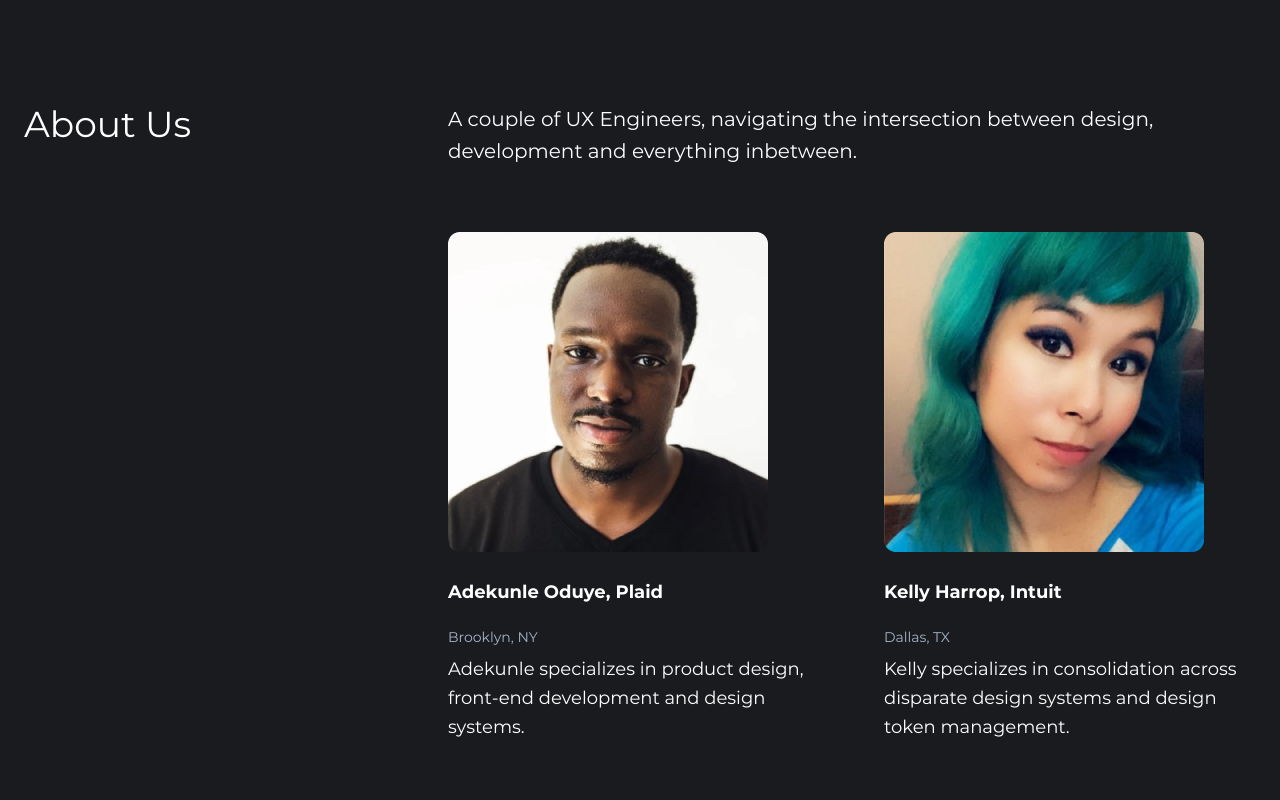
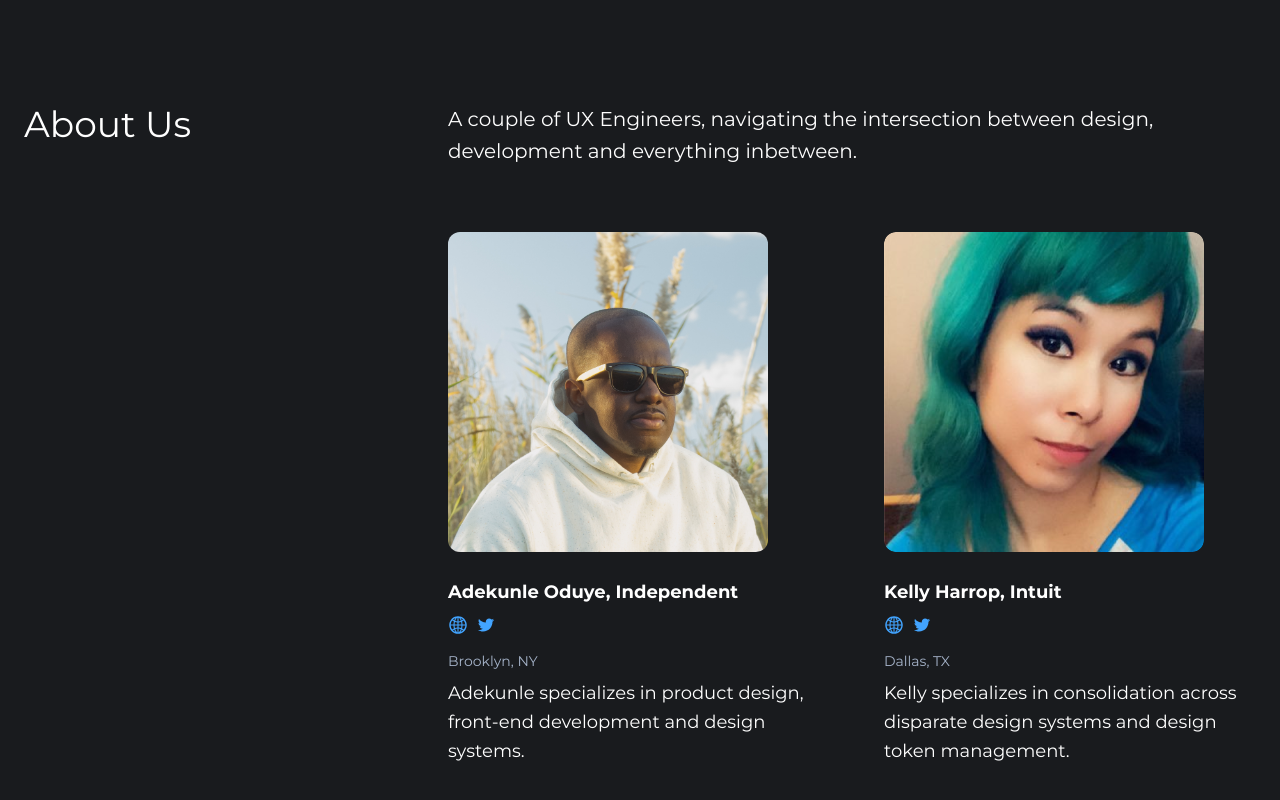
Before and after one commit to Code-And-Pixels-Podcast/website, a Next.js app: page / in a window 1280 px wide. Shown: the part 1053-1853 px from the top of the page. Built offline with nearby package versions, Linux system fonts and the light colour scheme.

Commit message:
feat: change photo and added social

```diff
--- a/public/_assets/data/hosts.json
+++ b/public/_assets/data/hosts.json
@@ -1,16 +1,20 @@
 [
 	{
 		"name": "Adekunle Oduye",
-		"company": "Plaid",
+		"company": "Independent",
 		"location": "Brooklyn, NY",
 		"bio": "Adekunle specializes in product design, front-end development and design systems.",
-		"imgPath": "/images/adekunle-oduye.png"
+		"imgPath": "/images/adekunle-oduye.jpg",
+		"website": "https://www.adekunleoduye.com/",
+		"x": "https://x.com/adekunleoduye"
 	},
 	{
 		"name": "Kelly Harrop",
 		"company": "Intuit",
 		"location": "Dallas, TX",
 		"bio": "Kelly specializes in consolidation across disparate design systems and design token management.",
-		"imgPath": "/images/kelly-harrop.png"
+		"imgPath": "/images/kelly-harrop.png",
+		"website": "https://kellyharrop.com/",
+		"x": "https://x.com/kellycodeschaos"
 	}
 ]
--- a/src/pages/index.js
+++ b/src/pages/index.js
@@ -1,8 +1,13 @@
 import { useState } from "react";
 import Image from "next/image";
 
-import { AiOutlineTwitter, AiFillYoutube } from "react-icons/ai";
+import {
+	AiOutlineTwitter,
+	AiFillYoutube,
+	AiOutlineGlobal,
+} from "react-icons/ai";
 import { BsRssFill } from "react-icons/bs";
+
 
 import Meta from "../components/Meta";
 
@@ -114,7 +119,7 @@ export default function Home() {
 							Explore the hybrid design technology space with{" "}
 							<a
 								href="https://twitter.com/adekunleoduye"
-								target={"_blank"}
+								target="_blank"
 								rel="noreferrer noopener"
 								className="inline-block"
 							>
@@ -185,13 +190,32 @@ export default function Home() {
 									className="sm:mb-16"
 								>
 									<header>
-										<Image width={320} height={320} src={host.imgPath} />
+										<Image
+											width={320}
+											height={320}
+											src={host.imgPath}
+											className="rounded-xl"
+										/>
 										<h3 className="font-sans-bold text-lg pt-5">
 											{host.name}, {host.company}
 										</h3>
 									</header>
 									<div>
-										<p className="text-sm tc-dark pt-5">{host.location}</p>
+										<div className="pt-2 flex gap-2">
+											<a href={host.website} target="_blank" rel="noreferrer">
+												<AiOutlineGlobal
+													size={20}
+													aria-label={`${host.name}'s website`}
+												/>
+											</a>
+											<a href={host.x} target="_blank" rel="noreferrer">
+												<AiOutlineTwitter
+													size={20}
+													aria-label={`${host.name}'s X profile`}
+												/>
+											</a>
+										</div>
+										<p className="text-sm tc-dark pt-4">{host.location}</p>
 										<p className="pt-2 text-lg leading-relaxed">{host.bio}</p>
 									</div>
 								</article>
```
Also changed, not shown: public/images/adekunle-oduye.jpg (added), public/images/adekunle-oduye.png (deleted).
